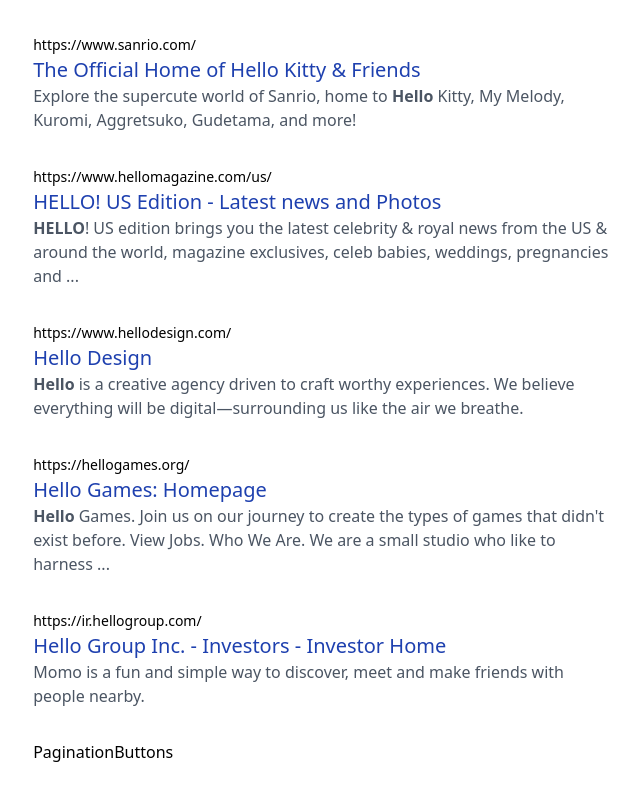
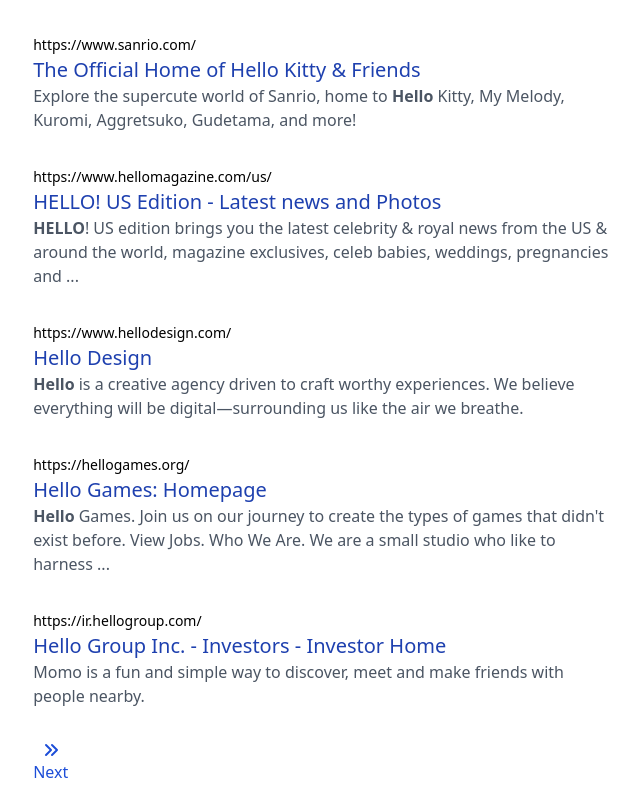
Before and after one commit to ReoIto/google-clone-by-nextjs, a Next.js app: page /search in a window 1280 px wide. Shown: the part 867-1667 px from the top of the page, without its empty margins (146-786 px from the left). Before the commit the page ends 1631 px from the top, so only its background shows below. Built offline with nearby package versions, Linux system fonts and the light colour scheme; no server answers.

Commit message:
Created Pagination components and it makes working

```diff
--- a/components/PaginationButtons.js
+++ b/components/PaginationButtons.js
@@ -1,12 +1,43 @@
 import Link from "next/link";
 import { useRouter } from "next/router";
 import {
-  ChevronDoubleLeftIconn,
+  ChevronDoubleLeftIcon,
   ChevronDoubleRightIcon,
 } from "@heroicons/react/solid";
 
 export default function PaginationButtons() {
   const router = useRouter();
+  const startIndex = Number(router.query.start) || 1;
 
-  return <div>PaginationButtons</div>;
+  return (
+    <dev className="text-blue-700 flex px-9 pb-4 justify-between sm:justify-start sm:space-x-44 sm:px-0">
+      {startIndex > 10 && (
+        <Link
+          href={`/search?term=${router.query.term}&searchType=${
+            router.query.searchType
+          }&start=${startIndex - 10}`}
+          passHref
+        >
+          <div className="cursor-pointer flex flex-col items-center hover:underline">
+            <ChevronDoubleLeftIcon className="h-5" />
+            <p>Previous</p>
+          </div>
+        </Link>
+      )}
+
+      {startIndex < 90 && (
+        <Link
+          href={`/search?term=${router.query.term}&searchType=${
+            router.query.searchType
+          }&start=${startIndex + 10}`}
+          passHref
+        >
+          <div className="cursor-pointer flex flex-col items-center hover:underline">
+            <ChevronDoubleRightIcon className="h-5" />
+            <p>Next</p>
+          </div>
+        </Link>
+      )}
+    </dev>
+  );
 }
--- a/pages/search.js
+++ b/pages/search.js
@@ -23,6 +23,8 @@
 }
 
 export async function getServerSideProps(context) {
+  const startIndex = context.query.start || 1;
+
   // GoogleApiのリクエストは100回/1日の制限があるため、
   // 'hello'で検索した際のレスポンスをコピーしてリクエストせずとも
   // モックデータが返ってくるようにする
@@ -34,7 +36,7 @@
           process.env.API_KEY
         }&cx=${process.env.CONTEXT_KEY}&q=${context.query.term}${
           context.query.searchType && "&seachType=image"
-        }`
+        }&start=${startIndex}`
       ).then((res) => res.json());
 
   return {
```
